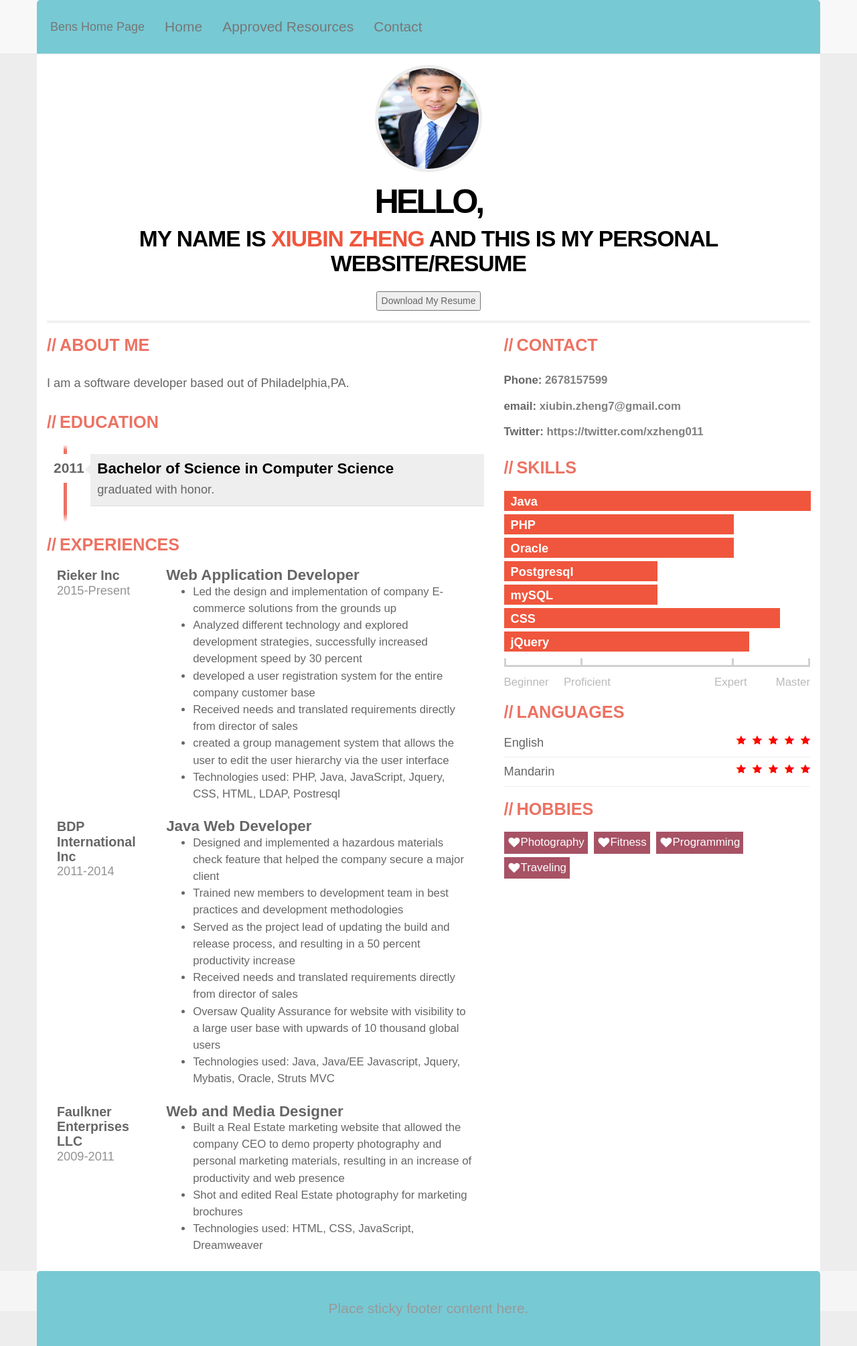
After one commit to xiubinzheng/personal_page, a PHP site: page /home.php in a window 1280 px wide. The commit adds this page. Shown: the whole page at 67% size. Run offline with PHP 8.4, Linux system fonts and the light colour scheme.

Commit message:
latest commit

```diff
--- a/css/style.css
+++ b/css/style.css
@@ -1,7 +1,14 @@
+span.info
+{
+	color:#808080;
+
+}
+
 .navbar .container
 {
 	font-size:1.5em;
-	background-color:#000080;
+	background-color:#77C9D4;
+
 }
 
 
@@ -9,7 +16,7 @@
 {
 	text-align:center;
 	font-size:1.5em;
-	background-color:#000080;
+	background-color:#77C9D4;
 
 }
 html {
@@ -25,7 +32,7 @@ body {	font-family: Arial, Helvetica, sans-serif;
 
 .container {
 	font-size: 1em;
-	width:960px;
+
 	background: #FFF;
 	border-top-left-radius: 5px;
 	border-top-right-radius: 5px;
--- a/header.php
+++ b/header.php
@@ -12,10 +12,10 @@
           </div>
           <div class="navbar-collapse collapse">
             <ul class="nav navbar-nav">
-              <li><a href="index.php">Home</a></li>
-				<li><a href="about.php">About</a> </li>
-					<li><a href="services.php">Services</a></li>
- 				<li><a href="galleries.php">Galleries</a></li>
+              <li><a href="home.php">Home</a></li>
+				<li><a href="resources.php">Approved Resources</a> </li>
+					<!-- <li><a href="services.php">Services</a></li>
+ 				<li><a href="galleries.php">Galleries</a></li> -->
   			<li><a href="contact.php">Contact</a></li>
             </ul>
 
--- /dev/null
+++ b/home.php
@@ -0,0 +1,220 @@
+<!DOCTYPE html>
+<html lang="en">
+<head>
+<title></title>
+
+
+<!-- Bootstrap core CSS -->
+<?php include 'imports.php'?>
+
+<style>
+.caption {
+	text-align: center;
+}
+</style>
+</head>
+
+<body>
+      <?php include "header.php";?>
+
+<div class="container">
+		<br> <br> <br> <br> <br>
+		<div class="row">
+			<div class="col-xs-12">
+				<div id="photo-header" class="text-center">
+					<!-- PHOTO (AVATAR) -->
+					<div id="photo">
+						<img src="img/suit_headshot.jpg" alt="avatar">
+					</div>
+					<div id="text-header">
+						<h1>
+							Hello,<br> my name is <span>Xiubin Zheng</span> and this is my
+							personal website/resume
+						</h1>
+						<br>
+						<button type="button" onclick="location.href='getResume.php'">Download
+							My Resume</button>
+					</div>
+				</div>
+			</div>
+		</div>
+		<div class="row">
+			<div class="col-xs-12 col-sm-7">
+				<!-- ABOUT ME -->
+				<div class="box">
+					<h2>About Me</h2>
+					<p>I am a software developer based out of Philadelphia,PA.</p>
+				</div>
+				<!-- EDUCATION -->
+				<div class="box">
+					<h2>Education</h2>
+					<ul id="education" class="clearfix">
+
+						<li>
+							<div class="year pull-left">2011</div>
+							<div class="description pull-right">
+								<h3>Bachelor of Science in Computer Science</h3>
+								<p>graduated with honor.</p>
+							</div>
+						</li>
+					</ul>
+				</div>
+				<div class="box">
+					<h2>Experiences</h2>
+					<div class="job clearfix">
+						<div class="col-xs-3">
+							<div class="where">Rieker Inc</div>
+							<div class="year">2015-Present</div>
+						</div>
+						<div class="col-xs-9">
+							<div class="profession">Web Application Developer</div>
+							<div class="description">
+								<ul>
+									<li>Led the design and implementation of company E-commerce
+										solutions from the grounds up</li>
+									<li>Analyzed different technology and explored development
+										strategies, successfully increased development speed by 30
+										percent</li>
+									<li>developed a user registration system for the entire company
+										customer base</li>
+									<li>Received needs and translated requirements directly from
+										director of sales</li>
+									<li>created a group management system that allows the user to
+										edit the user hierarchy via the user interface</li>
+									<li>Technologies used: PHP, Java, JavaScript, Jquery, CSS,
+										HTML, LDAP, Postresql</li>
+								</ul>
+							</div>
+
+						</div>
+					</div>
+					<div class="job clearfix">
+						<div class="col-xs-3">
+							<div class="where">BDP International Inc</div>
+							<div class="year">2011-2014</div>
+						</div>
+						<div class="col-xs-9">
+							<div class="profession">Java Web Developer</div>
+							<div class="description">
+								<ul>
+									<li>Designed and implemented a hazardous materials check
+										feature that helped the company secure a major client</li>
+									<li>Trained new members to development team in best practices
+										and development methodologies</li>
+									<li>Served as the project lead of updating the build and
+										release process, and resulting in a 50 percent productivity
+										increase</li>
+									<li>Received needs and translated requirements directly from
+										director of sales</li>
+									<li>Oversaw Quality Assurance for website with visibility to a
+										large user base with upwards of 10 thousand global users</li>
+									<li>Technologies used: Java, Java/EE Javascript, Jquery,
+										Mybatis, Oracle, Struts MVC</li>
+								</ul>
+							</div>
+
+						</div>
+					</div>
+
+					<div class="job clearfix">
+						<div class="col-xs-3">
+							<div class="where">Faulkner Enterprises LLC</div>
+							<div class="year">2009-2011</div>
+						</div>
+						<div class="col-xs-9">
+							<div class="profession">Web and Media Designer</div>
+							<div class="description">
+								<ul>
+									<li>Built a Real Estate marketing website that allowed the
+										company CEO to demo property photography and personal
+										marketing materials, resulting in an increase of productivity
+										and web presence</li>
+									<li>Shot and edited Real Estate photography for marketing
+										brochures</li>
+									<li>Technologies used: HTML, CSS, JavaScript, Dreamweaver</li>
+								</ul>
+							</div>
+
+						</div>
+					</div>
+				</div>
+			</div>
+			<div class="col-xs-12 col-sm-5">
+				<!-- CONTACT -->
+				<div class="box clearfix">
+					<h2>Contact</h2>
+					<div class="contact-item">
+						<h4>Phone: <span class="info"> 2678157599</span></h4>
+					</div>
+					<div class="contact-item">
+						<h4>email: <span class="info"> xiubin.zheng7@gmail.com</span></h4>
+					</div>
+					<div class="contact-item">
+					<h4>Twitter: <span class="info"> https://twitter.com/xzheng011</span></h4>
+					</div>
+				</div>
+
+				<!-- SKILLS -->
+				<div class="box">
+					<h2>Skills</h2>
+					<div class="skills">
+						<div class="item-skills" data-percent="1.00">Java</div>
+						<div class="item-skills" data-percent="0.75">PHP</div>
+						<div class="item-skills" data-percent="0.75">Oracle</div>
+						<div class="item-skills" data-percent="0.50">Postgresql</div>
+						<div class="item-skills" data-percent="0.50">mySQL</div>
+						<div class="item-skills" data-percent="0.90">CSS</div>
+						<div class="item-skills" data-percent="0.80">jQuery</div>
+						<div class="skills-legend clearfix">
+							<div class="legend-left legend">Beginner</div>
+							<div class="legend-left legend">
+								<span>Proficient</span>
+							</div>
+							<div class="legend-right legend">
+								<span>Expert</span>
+							</div>
+							<div class="legend-right legend">Master</div>
+						</div>
+					</div>
+				</div>
+				<!-- LANGUAGES -->
+				<div class="box">
+					<h2>Languages</h2>
+					<div id="language-skills">
+						<div class="skill">
+							English
+							<div class="icons pull-right">
+								<div style="width: 100%;" class="icons-red"></div>
+							</div>
+						</div>
+						<div class="skill">
+							Mandarin
+							<div class="icons pull-right">
+								<div style="width: 100%;" class="icons-red"></div>
+							</div>
+						</div>
+					</div>
+				</div>
+				<!-- HOBBIES -->
+				<div class="box">
+					<h2>Hobbies</h2>
+					<div class="hobby">Photography</div>
+					<div class="hobby">Fitness</div>
+					<div class="hobby">Programming</div>
+					<div class="hobby">Traveling</div>
+				</div>
+			</div>
+		</div>
+
+
+	</div>
+
+    <?php include 'footer.php'; ?>
+    <!-- JQUERY -->
+	<script src="js/jquery.min.js"></script>
+	<!-- BOOTSTRAP -->
+	<script src="js/bootstrap.min.js"></script>
+	<!-- SCRIPTS -->
+	<script src="js/scripts.js"></script>
+</body>
+</html>
```
Also changed, not shown: about.php (deleted, +0 -197 lines), getResume.php (added, +15 -0 lines), resources.php (renamed from index.php, +15 -8 lines), img/suit_headshot.jpg (added), 1 other file.
